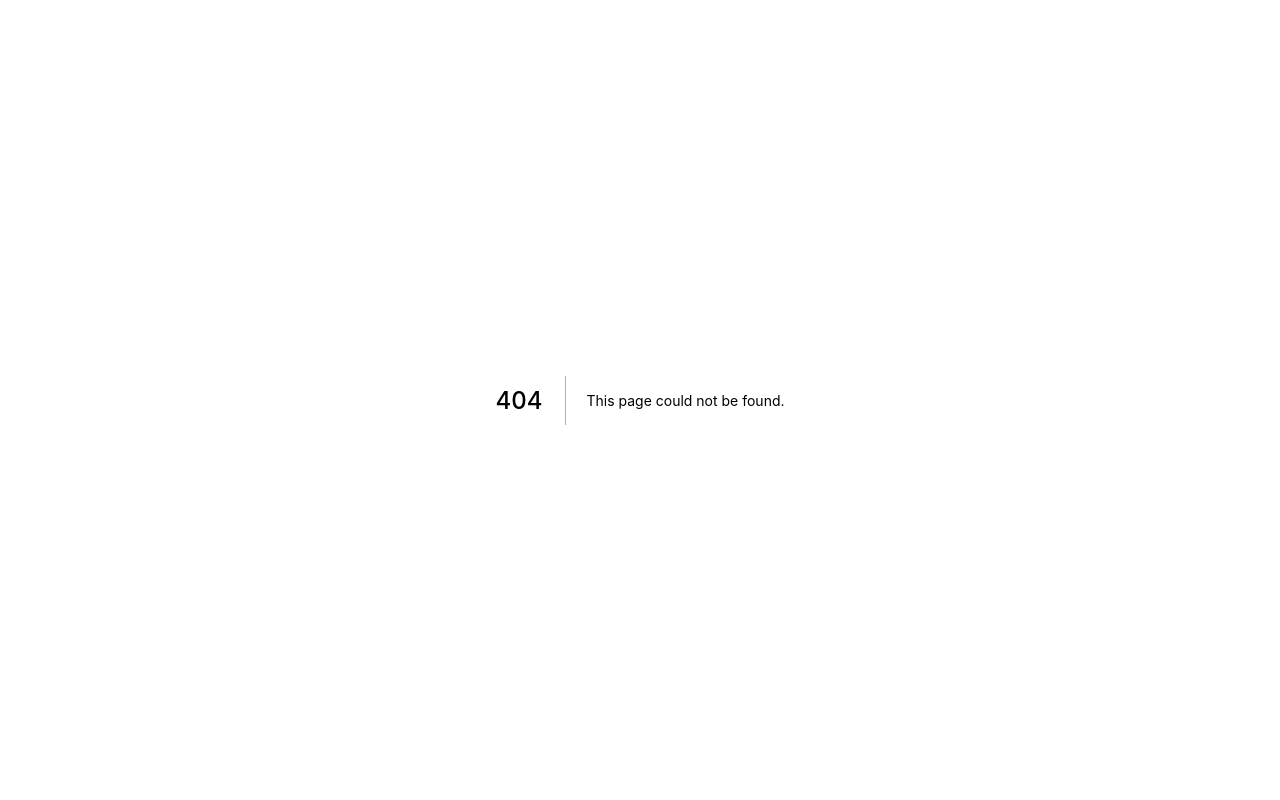
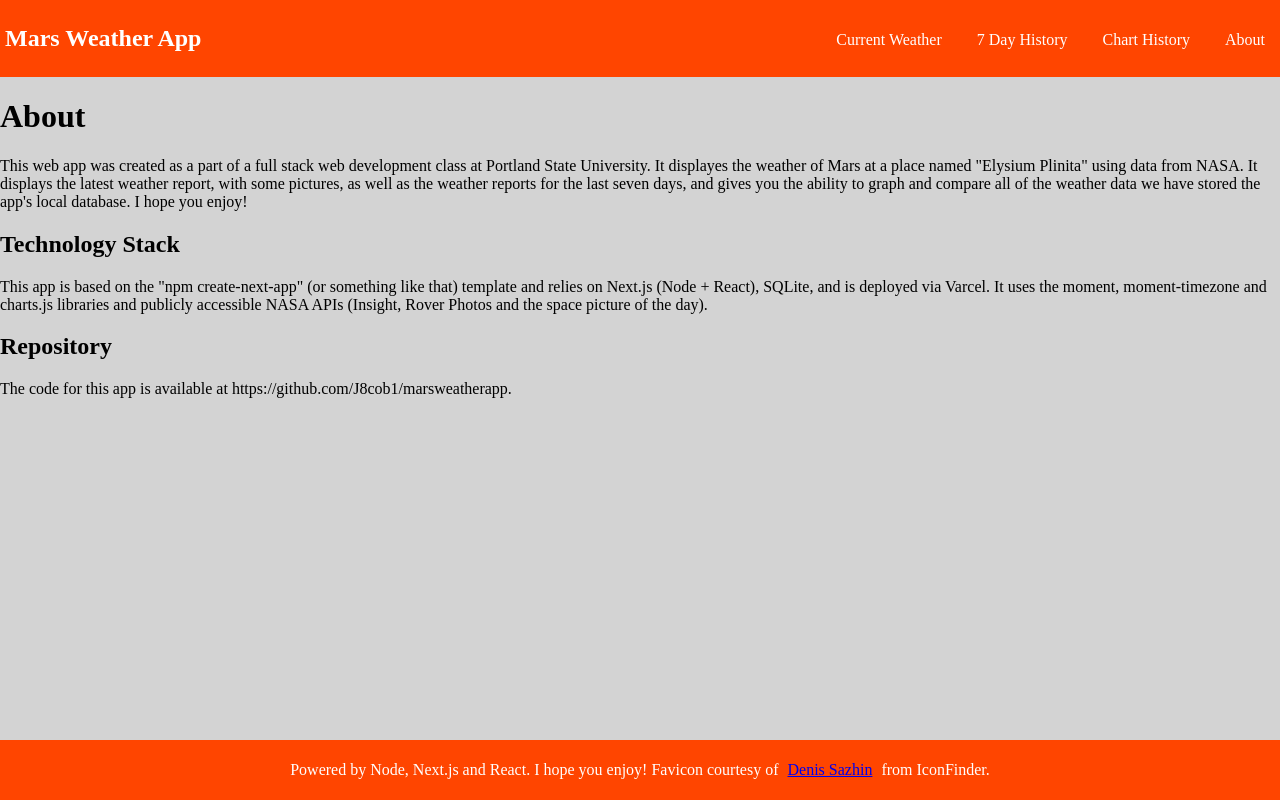
Before and after one commit to J8cob1/marsweatherapp, a Next.js app: page /about in a window 1280 px wide. Before the commit this address had no page. Built offline with nearby package versions, Linux system fonts and the light colour scheme.

Commit message:
Added about page and fixed footer

```diff
--- a/components/header.js
+++ b/components/header.js
@@ -10,9 +10,10 @@ export default function Header() {
         <nav className="color-primary">
             <h1>Mars Weather App</h1>
             <ul>
-                <li><a href="">Index</a></li>
-                <li><a href="">7 Day History</a></li>
-                <li><a href="">Chart History</a></li>
+                <li><a href="index">Current Weather</a></li>
+                <li><a href="7dayhistory">7 Day History</a></li>
+                <li><a href="charthistory">Chart History</a></li>
+                <li><a href="about">About</a></li>
             </ul>
         </nav>
 
--- /dev/null
+++ b/pages/about.js
@@ -0,0 +1,36 @@
+import Head from 'next/head'
+import Base from '../components/base'
+
+export default function About() {
+  return (
+    <>
+      <Head>
+        <title>About - Mars Weather App</title>
+        <link rel="icon" href="favicon.ico" />
+      </Head>
+      <Base>
+        <h1>About</h1>
+        <p>
+            This web app was created as a part of a full stack web development class at Portland State University.
+            It displayes the weather of Mars at a place named "Elysium Plinita" using data from NASA.
+            It displays the latest weather report, with some pictures, as well as the weather reports for the last seven days, and gives
+            you the ability to graph and compare all of the weather data we have stored the app's local database. I hope you enjoy!
+        </p>
+        <section>
+            <h2>Technology Stack</h2>
+            <p>
+              This app is based on the "npm create-next-app" (or something like that) template and relies on Next.js (Node + React), SQLite, and is deployed
+              via Varcel. It uses the moment, moment-timezone and charts.js libraries and publicly accessible NASA APIs (Insight, Rover Photos and the space
+              picture of the day).
+            </p>
+        </section>
+        <section>
+            <h2>Repository</h2>
+            <p>
+              The code for this app is available at https://github.com/J8cob1/marsweatherapp.
+            </p>
+        </section>
+      </Base>
+    </>
+  );
+}
--- a/pages/charthistory.js
+++ b/pages/charthistory.js
@@ -70,7 +70,7 @@ export default function ChartHistory() {
     return (
         <>
         <Head>
-          <title>Current Weather - Mars Weather App</title>
+          <title>Weather History - Mars Weather App</title>
           <link rel="icon" href="iconfinder_mars_37873.png" />
         </Head>
         <Base>
--- a/pages/index.js
+++ b/pages/index.js
@@ -32,9 +32,11 @@ export async function getStaticProps() {
   background-img: url(${apic_pic});
   }*/
 
+  console.log(latestWeatherObj)
+
   return {
     props: {
-      date: moment(latestWeatherObj.Last_UTC).tz('America/Los_Angeles').format('ll'), // Might want to get current timezone
+      date: latestWeatherObj ? "" : moment(latestWeatherObj.Last_UTC).tz('America/Los_Angeles').format('ll'), // Might want to get current timezone
       "sol": sol,
       high: celciusToFehrenheit(latestWeatherObj.AT.mx),
       low: celciusToFehrenheit(latestWeatherObj.AT.mn),
```
Also changed, not shown: pages/7dayhistory.js (+16 -0 lines), references.txt.
